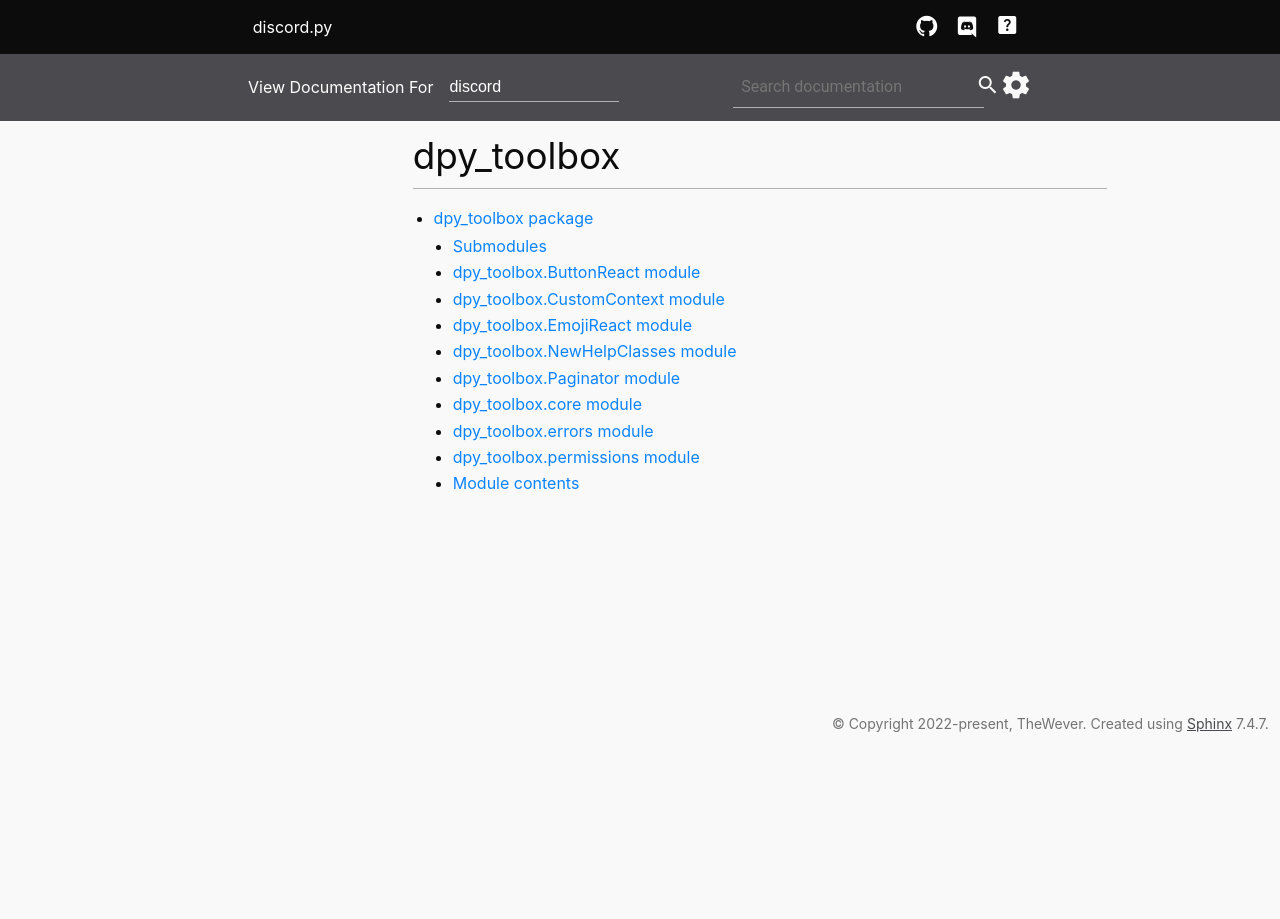
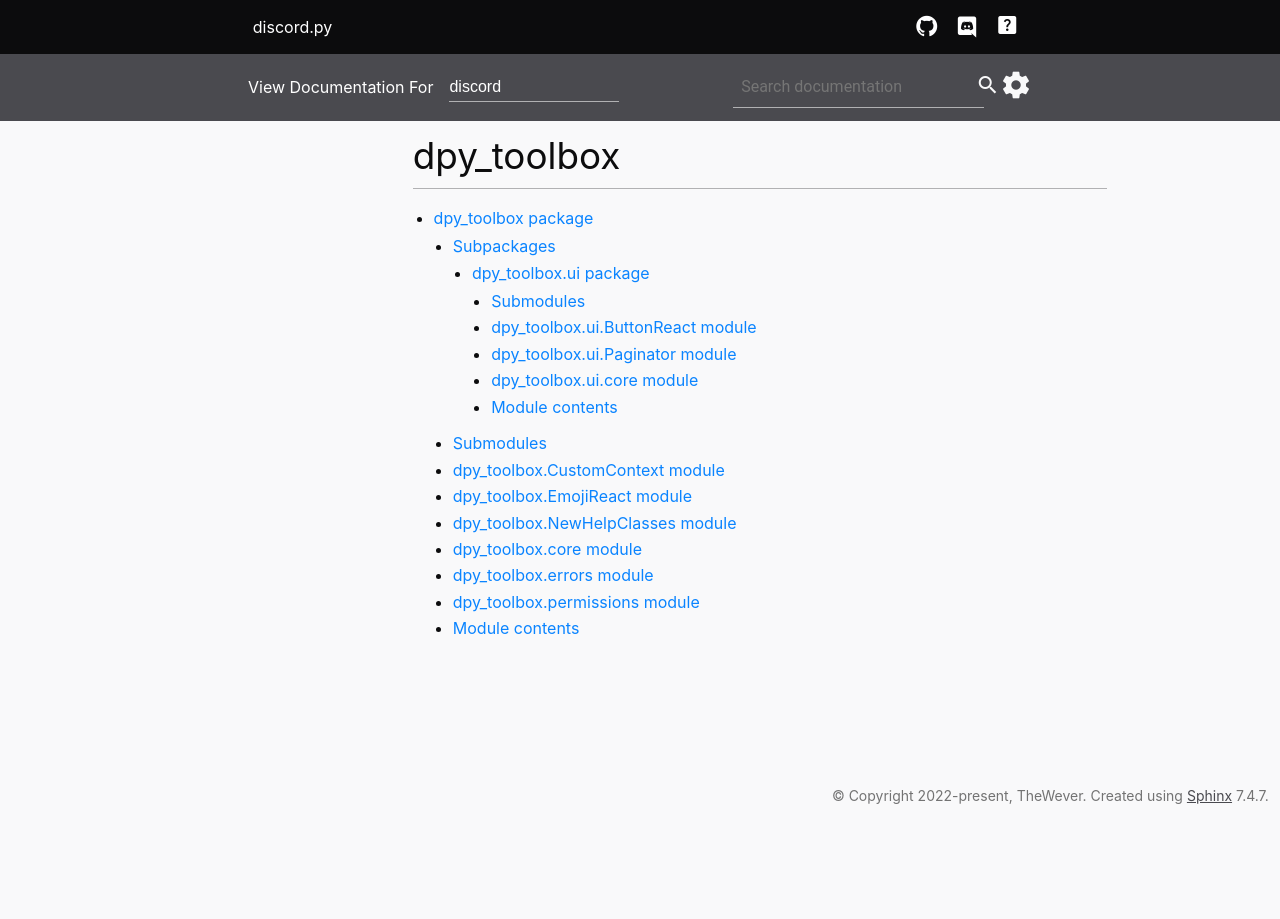
Before and after one commit to FallenDeity/dpy-toolbox, a Sphinx documentation site: the page built from docs/source/modules.rst, in a window 1280 px wide. Built offline with Sphinx 7.4.7, drawn with Linux system fonts in a browser that asks for light colours.

Commit message:
Add files via upload

```diff
--- a/docs/source/dpy_toolbox.rst
+++ b/docs/source/dpy_toolbox.rst
@@ -1,16 +1,16 @@
 dpy\_toolbox package
 ====================
 
+Subpackages
+-----------
+
+.. toctree::
+   :maxdepth: 4
+
+   dpy_toolbox.ui
+
 Submodules
 ----------
-
-dpy\_toolbox.ButtonReact module
--------------------------------
-
-.. automodule:: dpy_toolbox.ButtonReact
-   :members:
-   :undoc-members:
-   :show-inheritance:
 
 dpy\_toolbox.CustomContext module
 ---------------------------------
--- /dev/null
+++ b/docs/source/dpy_toolbox.ui.rst
@@ -0,0 +1,37 @@
+dpy\_toolbox.ui package
+=======================
+
+Submodules
+----------
+
+dpy\_toolbox.ui.ButtonReact module
+----------------------------------
+
+.. automodule:: dpy_toolbox.ui.ButtonReact
+   :members:
+   :undoc-members:
+   :show-inheritance:
+
+dpy\_toolbox.ui.Paginator module
+--------------------------------
+
+.. automodule:: dpy_toolbox.ui.Paginator
+   :members:
+   :undoc-members:
+   :show-inheritance:
+
+dpy\_toolbox.ui.core module
+---------------------------
+
+.. automodule:: dpy_toolbox.ui.core
+   :members:
+   :undoc-members:
+   :show-inheritance:
+
+Module contents
+---------------
+
+.. automodule:: dpy_toolbox.ui
+   :members:
+   :undoc-members:
+   :show-inheritance:
```
Also changed, not shown: other parts of docs/source/dpy_toolbox.rst (+0 -8 lines).
